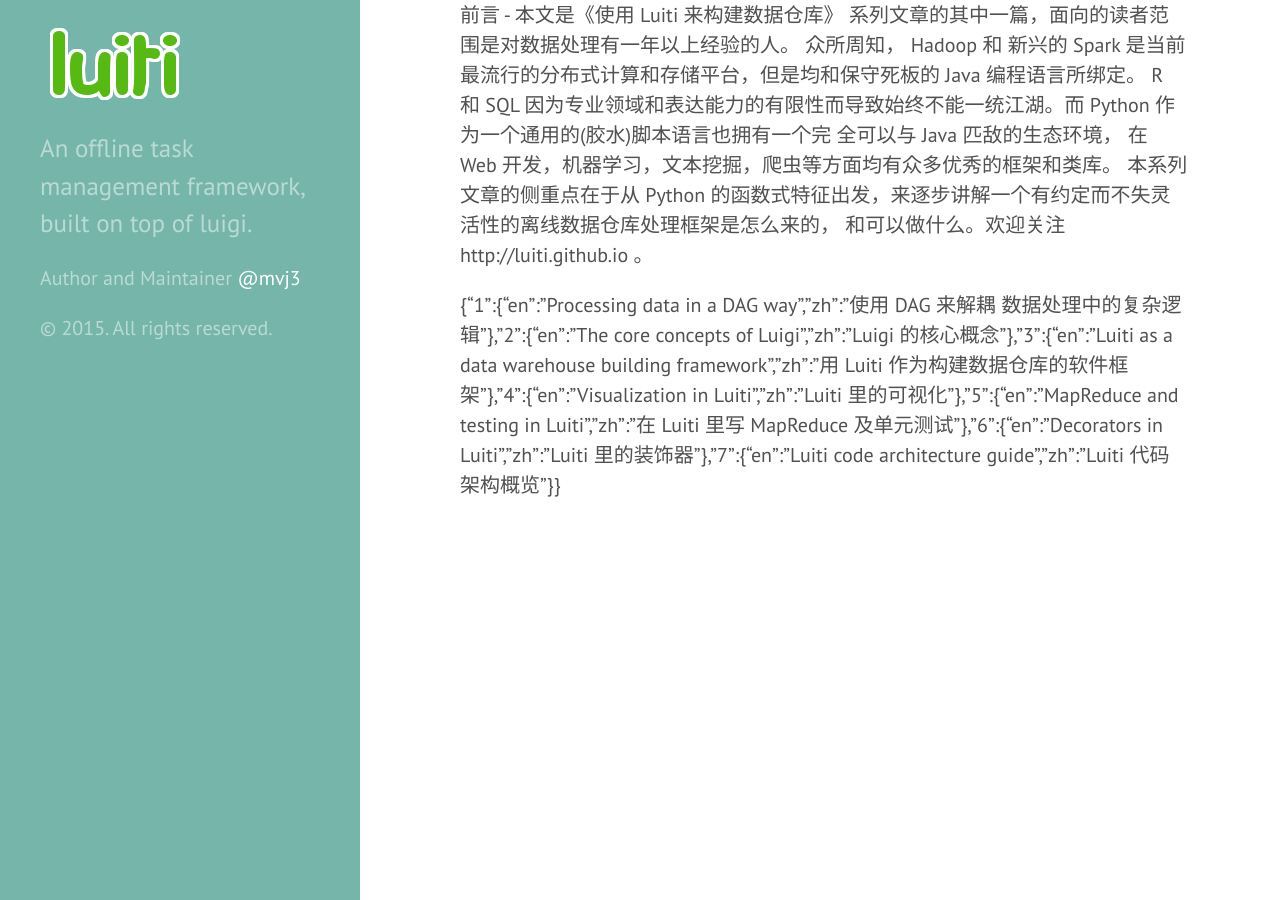
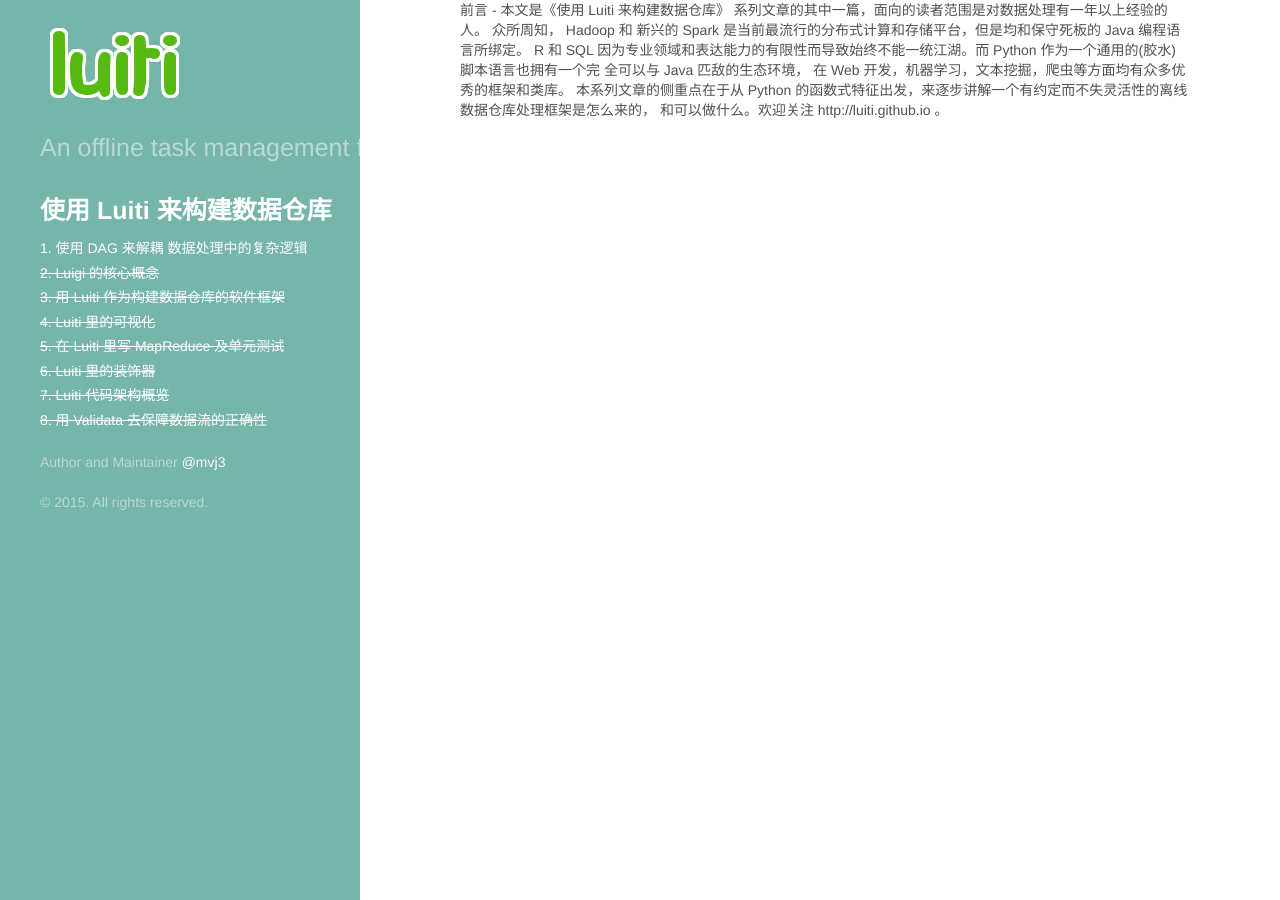
Before and after one commit to Luiti/luiti.github.io, a Jekyll site: the page built from chinese/index.markdown, in a window 1280 px wide. Built offline with Jekyll 4.4.1, drawn with Linux system fonts in a browser that asks for light colours; Markdown is read by kramdown in place of the engine named in the settings.

Commit message:
Add sidebar links in 使用 Luiti 来构建数据仓库

```diff
--- a/_config.yml
+++ b/_config.yml
@@ -52,3 +52,6 @@
     7:
       en: Luiti code architecture guide
       zh: Luiti 代码架构概览
+    8:
+      en: Use Validata to protect the correctness of the data flow
+      zh: 用 Validata 去保障数据流的正确性
--- a/_includes/head.html
+++ b/_includes/head.html
@@ -15,6 +15,8 @@
   </title>
 
   <!-- CSS -->
+  <link rel="stylesheet" href="{{ "/bower_components/bootstrap/dist/css/bootstrap.min.css" | prepend: site.baseurl }}">
+
   <link rel="stylesheet" href="{{ "/public/css/poole.css" | prepend: site.baseurl }}">
   <link rel="stylesheet" href="{{ "/public/css/syntax.css" | prepend: site.baseurl }}">
   <link rel="stylesheet" href="{{ "/public/css/hyde.css" | prepend: site.baseurl }}">
--- /dev/null
+++ b/_layouts/chinese_luiti.html
@@ -0,0 +1,72 @@
+<!DOCTYPE html>
+<html lang="en-us">
+
+  {% include head.html %}
+
+  <body class="theme-base-0c">
+
+    {% include sidebar.html %}
+
+    <div class="content container">
+      {{ content }}
+    </div>
+
+  </body>
+</html>
+
+<style>
+div.content.container {
+  margin-top: -80px;
+  min-width: 60%;
+}
+</style>
+
+
+<!-- Sidebar navigator links -->
+<div id="articles_list_data" class="hidden">
+{{ site.chinese_article.articles_list | jsonify }}
+</div>
+<script>
+  $(document).ready(function() {
+    var sidebar = $(".sidebar .sidebar-nav");
+
+    // Remove root links
+    sidebar.html("");
+
+    var sidebar_nav_item_template = _.template(""
+      + "<a class='sidebar-nav-item' href='<%= link %>'><%= idx %>. <%= name %></a>"
+    );
+
+    var articles_list_data = JSON.parse($("#articles_list_data").text()),
+        items = [];
+
+    items = items.concat( $("<h3 style='color:white;'>使用 Luiti 来构建数据仓库</h3>") );
+
+    _.each(_.keys(articles_list_data), function(idx) {
+      var article = articles_list_data[idx];
+      var link = "/chinese/" + article.en.replace(/ /g, "-") + ".html";
+
+      // fix unfinished article link
+      var finished_articles_idxes = ["1"];
+      var is_finished = _.contains(finished_articles_idxes, idx);
+
+      link = is_finished ? link : "/chinese/index.html";
+
+      var _html = sidebar_nav_item_template({
+        "link": link,
+        "idx": idx,
+        "name": article.zh,
+      });
+
+      var _dom = $(_html);
+      if (!is_finished) {
+        _dom.css("text-decoration", "line-through");
+      };
+
+      items = items.concat(_dom);
+    });
+
+    sidebar.html(items);
+
+  });
+</script>
--- a/chinese/Processing-data-in-a-DAG-way.markdown
+++ b/chinese/Processing-data-in-a-DAG-way.markdown
@@ -1,5 +1,5 @@
 ---
-layout: default
+layout: chinese_luiti
 title: 使用 DAG 来解耦 数据处理中的复杂逻辑
 ---
 
--- a/chinese/index.markdown
+++ b/chinese/index.markdown
@@ -1,25 +1,5 @@
 ---
-layout: default
-title: Home
+layout: chinese_luiti
 ---
 
 {{ site.chinese_article.description }}
-
-{{ site.chinese_article.articles_list | jsonify }}
-
-<script>
-  $(document).ready(function() {
-    var sidebar = $(".sidebar .sidebar-nav");
-
-    // Remove root links
-    sidebar.html("");
-
-    var sidebar_nav_item_template = _.template(""
-      + "<a class='sidebar-nav-item' href='<%= link %>'><%= name %></a"
-    );
-
-    sidebar.html(
-    );
-
-  });
-</script>
```
